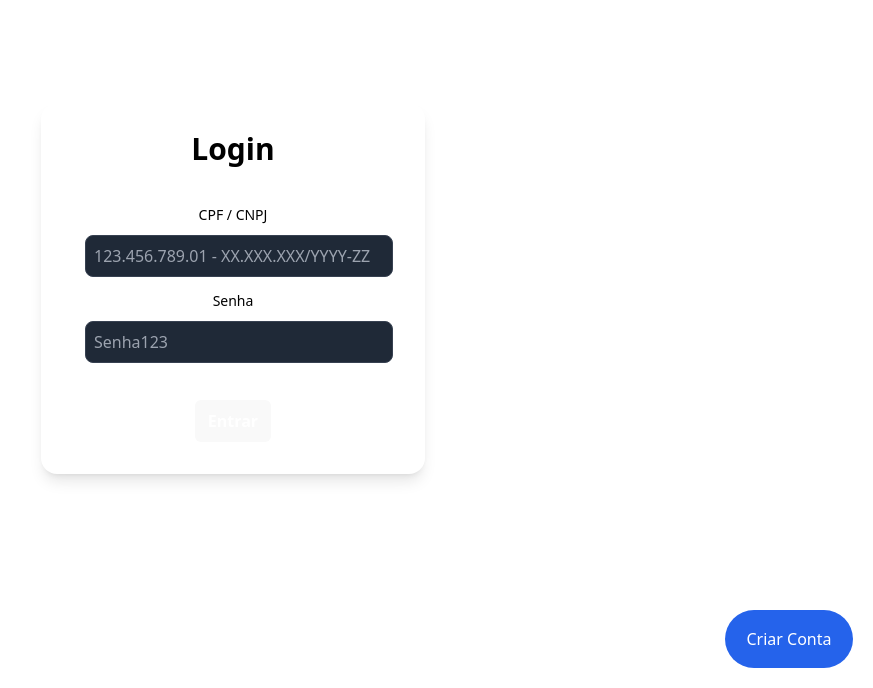
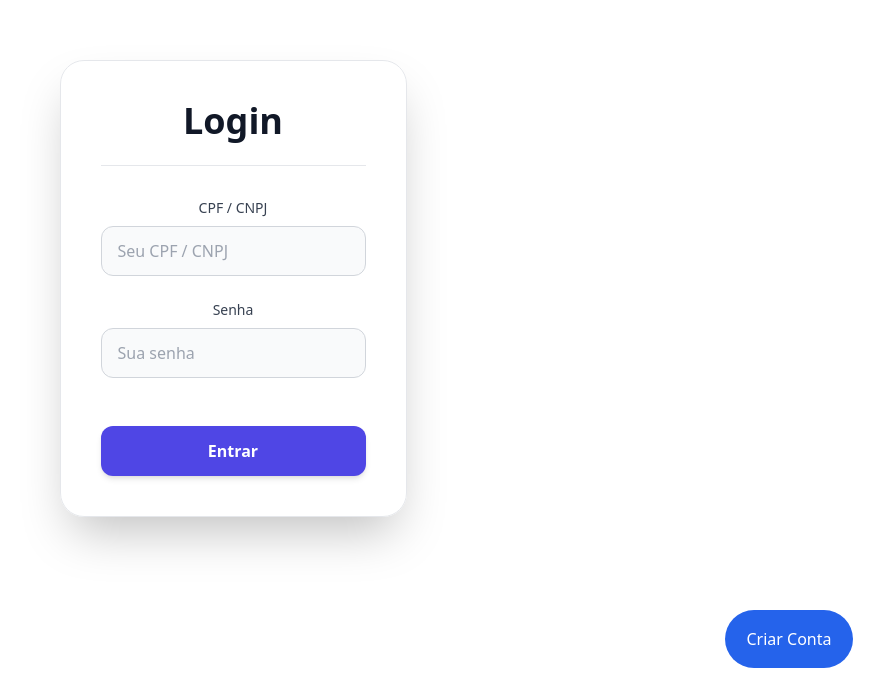
Before and after one commit to BrunoPressi/sistema-pix-frontend, a React (Vite) app: page / in a window 1280 px wide. Shown: the part 112-800 px from the top of the page, without its empty margins (407-1280 px from the left). Built offline with nearby package versions, Linux system fonts and the light colour scheme.

Commit message:
melhoria UI LoginPage

```diff
--- a/src/pages/Login/LoginPage.tsx
+++ b/src/pages/Login/LoginPage.tsx
@@ -28,66 +28,73 @@ export default function LoginPage() {
     return (
         <>
 
-            <div className="bg-white rounded-2xl shadow-lg p-8">
-                <form action={loginAction}>
-                    <div className="space-y-12">
-                        <div className="border-b border-white/10 pb-8 ">
-                            <h2 className="text-3xl/7 font-semibold font- text-black">Login</h2>
+            <div className="bg-white/90 backdrop-blur-sm rounded-3xl shadow-2xl p-10 max-w-md mx-auto border border-gray-200">
+                <form action={loginAction} className="space-y-8">
+                    <div className="border-b border-gray-200 pb-6">
+                        <h2 className="text-4xl font-bold text-gray-900 text-center">Login</h2>
+                    </div>
 
-                            <div className="mt-10">
-                                <div className="sm:col-span-4">
-                                    <label htmlFor="cpf_cnpj"
-                                           className="block text-sm/6 font-medium text-black">CPF / CNPJ</label>
-                                    <div className="mt-2 w-80">
-                                        <div
-                                            className="flex items-center rounded-md bg-white/5 pl-3 w-full">
-                                            <input id="cpf_cnpj" type="text" name="cpf_cnpj"
-                                                   onChange={(e) => setLogin((prev) => ({...prev, cpf_cnpj: e.target.value}))}
-                                                   onClick={() => setMessage('')}
-                                                   placeholder='123.456.789.01 - XX.XXX.XXX/YYYY-ZZ'
-                                                   required={true}
-                                                   value={login.cpf_cnpj}
-                                                   pattern={'^(\\d{3}\\.\\d{3}\\.\\d{3}-\\d{2}|\\d{2}\\.\\d{3}\\.\\d{3}/\\d{4}-\\d{2})$'}
-                                                   className="w-full bg-gray-800 text-white border border-gray-700 rounded-lg p-2"
-                                            />
-                                        </div>
-                                    </div>
-                                </div>
-
-                            </div>
-
-                            <div className="mt-3">
-                                <div className="sm:col-span-4">
-                                    <label htmlFor="senha"
-                                           className="block text-sm/6 font-medium text-black">Senha</label>
-                                    <div className="mt-2">
-                                        <div
-                                            className="flex items-center rounded-md bg-white/5 pl-3">
-                                            <input id="senha" type="password" name="senha"
-                                                   onChange={(e) => setLogin((prev) => ({...prev, senha: e.target.value}))}
-                                                   onClick={() => setMessage('')}
-                                                   placeholder='Senha123' required={true}
-                                                   className="w-full bg-gray-800 text-white border border-gray-700 rounded-lg p-2 focus:outline-none focus:ring-2 appearance-none"
-                                            />
-                                        </div>
-                                    </div>
-                                </div>
-
-                            </div>
+                    <div className="space-y-6">
+                        <div>
+                            <label
+                                htmlFor="cpf_cnpj"
+                                className="block text-sm font-medium text-gray-700 mb-2"
+                            >
+                                CPF / CNPJ
+                            </label>
+                            <input
+                                id="cpf_cnpj"
+                                type="text"
+                                name="cpf_cnpj"
+                                onChange={(e) =>
+                                    setLogin((prev) => ({ ...prev, cpf_cnpj: e.target.value }))
+                                }
+                                onClick={() => setMessage("")}
+                                placeholder="Seu CPF / CNPJ"
+                                required
+                                value={login.cpf_cnpj}
+                                pattern={
+                                    "^(\\d{3}\\.\\d{3}\\.\\d{3}-\\d{2}|\\d{2}\\.\\d{3}\\.\\d{3}/\\d{4}-\\d{2})$"
+                                }
+                                className="w-full px-4 py-3 rounded-xl border border-gray-300 bg-gray-50 text-gray-900 placeholder-gray-400 focus:ring-2 focus:ring-indigo-500 focus:border-indigo-500 transition-all duration-200 outline-none"
+                            />
                         </div>
 
+                        <div>
+                            <label
+                                htmlFor="senha"
+                                className="block text-sm font-medium text-gray-700 mb-2"
+                            >
+                                Senha
+                            </label>
+                            <input
+                                id="senha"
+                                type="password"
+                                name="senha"
+                                onChange={(e) =>
+                                    setLogin((prev) => ({ ...prev, senha: e.target.value }))
+                                }
+                                onClick={() => setMessage("")}
+                                placeholder="Sua senha"
+                                required
+                                className="w-full px-4 py-3 rounded-xl border border-gray-300 bg-gray-50 text-gray-900 placeholder-gray-400 focus:ring-2 focus:ring-indigo-500 focus:border-indigo-500 transition-all duration-200 outline-none"
+                            />
+                        </div>
                     </div>
 
-                    <div className="mt-1 flex items-center justify-center gap-x-6">
-                        <button type="submit"
-                                className="rounded-md bg-indigo-black px-3 py-2 text-base font-semibold text-white">Entrar
+                    <div className="pt-4">
+                        <button
+                            type="submit"
+                            className="w-full bg-indigo-600 hover:bg-indigo-700 active:scale-[0.98] transition-all text-white font-semibold py-3 rounded-xl shadow-md"
+                        >
+                            Entrar
                         </button>
                     </div>
-                    {message && (
-                        <p className={'text-red-600 mt-5'}>{message}</p>
-                    )}
+
+                    {message && <p className="text-red-600 text-center mt-4">{message}</p>}
                 </form>
             </div>
+
             <CadastroButton></CadastroButton>
         </>
     )
```
